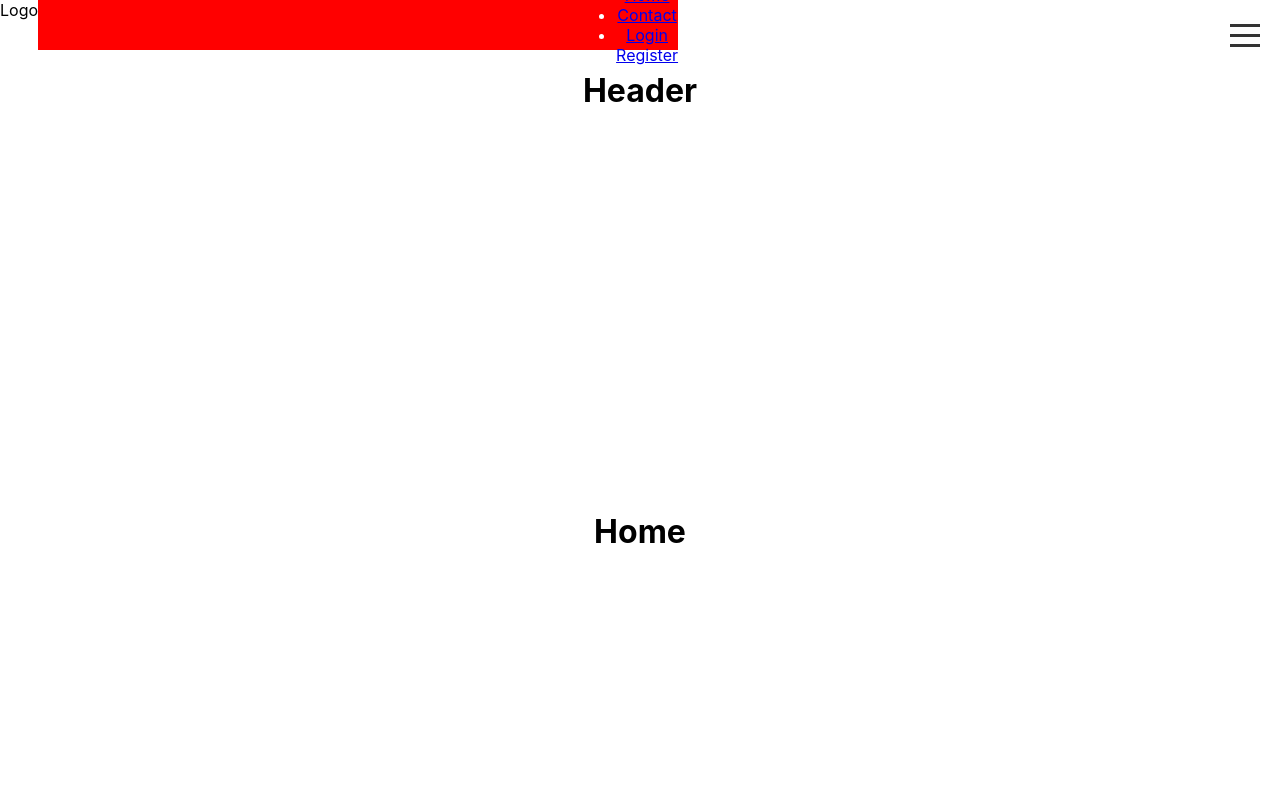
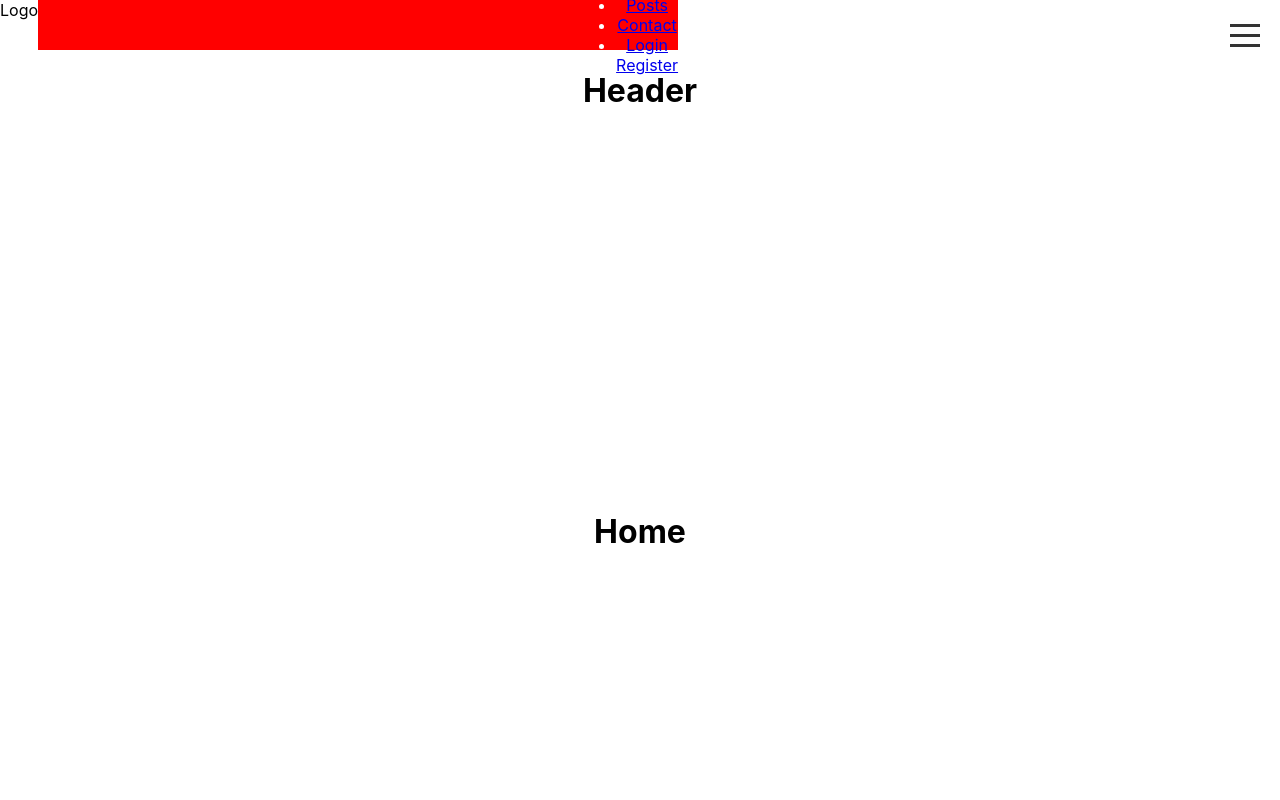
Before and after one commit to ozz1webdev/sokrates, a React (Create React App) app in the folder frontend/: page / in a window 1280 px wide. Shown: the top 800 px of the page. Built offline with nearby package versions, Linux system fonts and the light colour scheme.

Commit message:
creating menu

```diff
--- a/frontend/src/components/burgermenu.jsx
+++ b/frontend/src/components/burgermenu.jsx
@@ -21,6 +21,7 @@ const BurgerMenu = () => {
             <nav className={`${styles.nav} ${isOpen ? styles.open : ''}`}>
                 <ul>
                     <li><a href="#home">Home</a></li>
+                    <li><a href="#posts">Posts</a></li>
                     <li><a href="#contact">Contact</a></li>
                     <li><a href="#login">Login</a></li>
                     <li><a href="#registr">Register</a></li>
--- a/frontend/src/components/navbar.jsx
+++ b/frontend/src/components/navbar.jsx
@@ -11,6 +11,7 @@ function Navbar() {
             <div className={styles.menu}>
                 <ul>
                     <li><a href="#home">Home</a></li>
+                    <li><a href="#posts">Posts</a></li>
                     <li><a href="#contact">Contact</a></li>
                     <li><a href="#login">Login</a></li>
                     <li><a href="#register">Register</a></li>
```
Also changed, not shown: frontend/src/pages/contact.jsx (added), frontend/src/pages/posts.jsx (added), frontend/src/styles/contact.module.css (added), frontend/src/styles/login.module.jsx (added), frontend/src/styles/posts.module.css (added), 1 other file (tests, documents, lock files or other folders).
